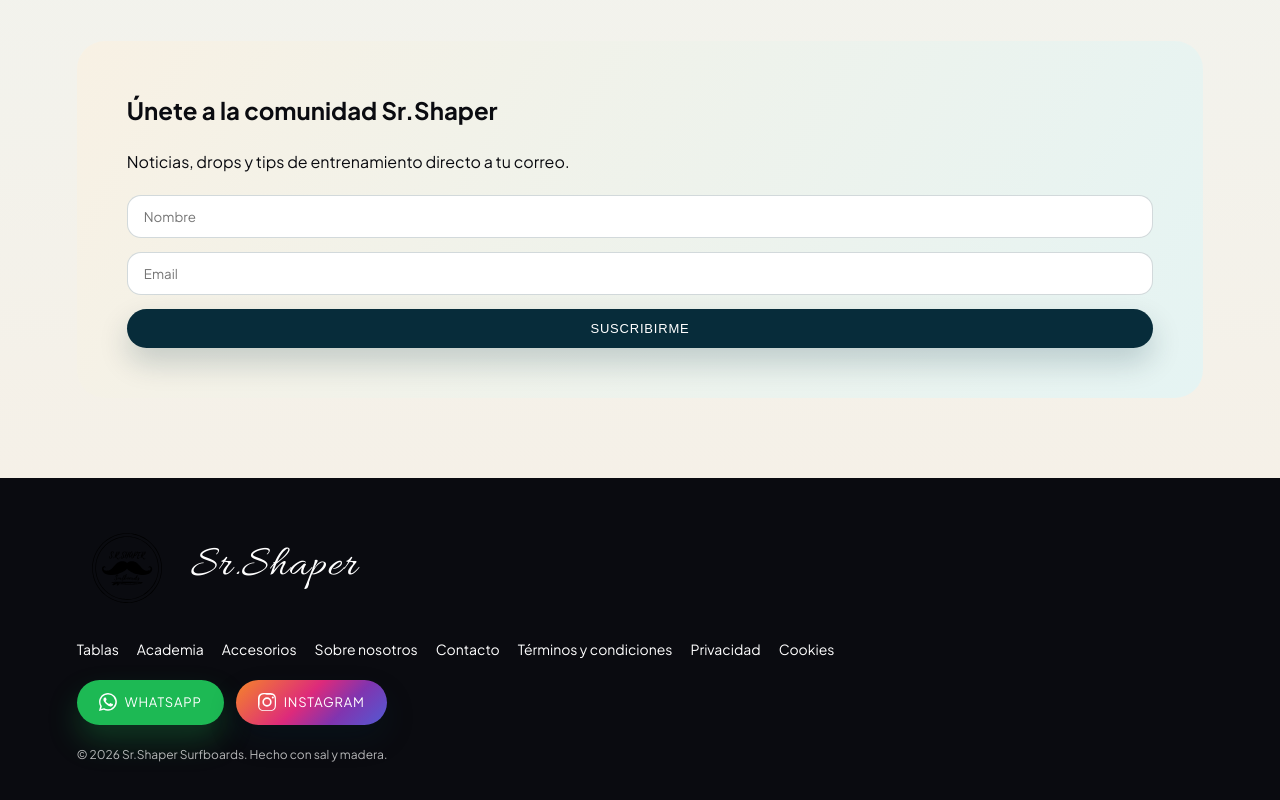
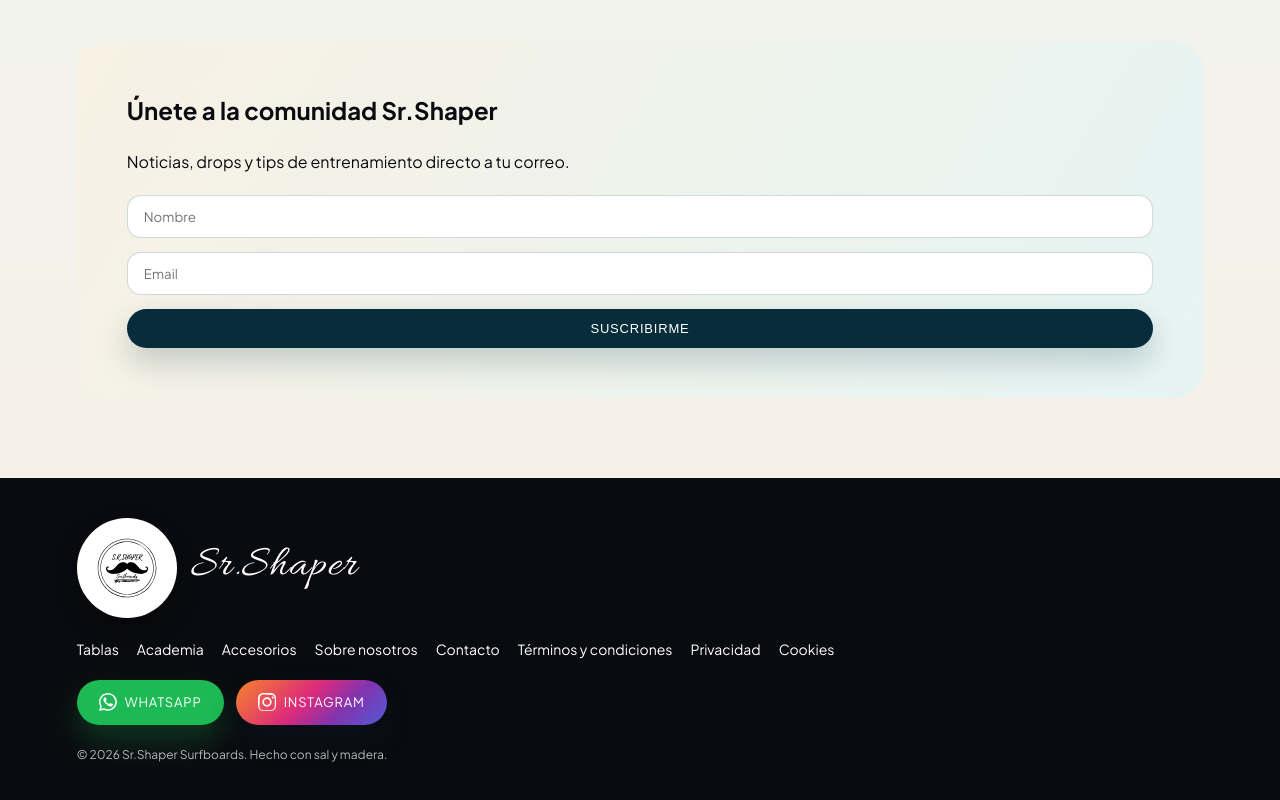
Before and after one commit to srshaper-app/srshaper-app, a Next.js app: page / in a window 1280 px wide. Shown: the part 3217-4017 px from the top of the page. Built offline with nearby package versions, Linux system fonts and the light colour scheme; no server answers; the database is empty.

Commit message:
fix footer logo contrast on dark background

```diff
--- a/src/app/globals.css
+++ b/src/app/globals.css
@@ -213,6 +213,11 @@ img {
 .footer-brand img {
   width: 100px;
   height: 100px;
+  background: #ffffff;
+  border-radius: 999px;
+  padding: 8px;
+  box-shadow: 0 10px 24px rgba(0, 0, 0, 0.35);
+  object-fit: contain;
 }
 
 .links {
```
